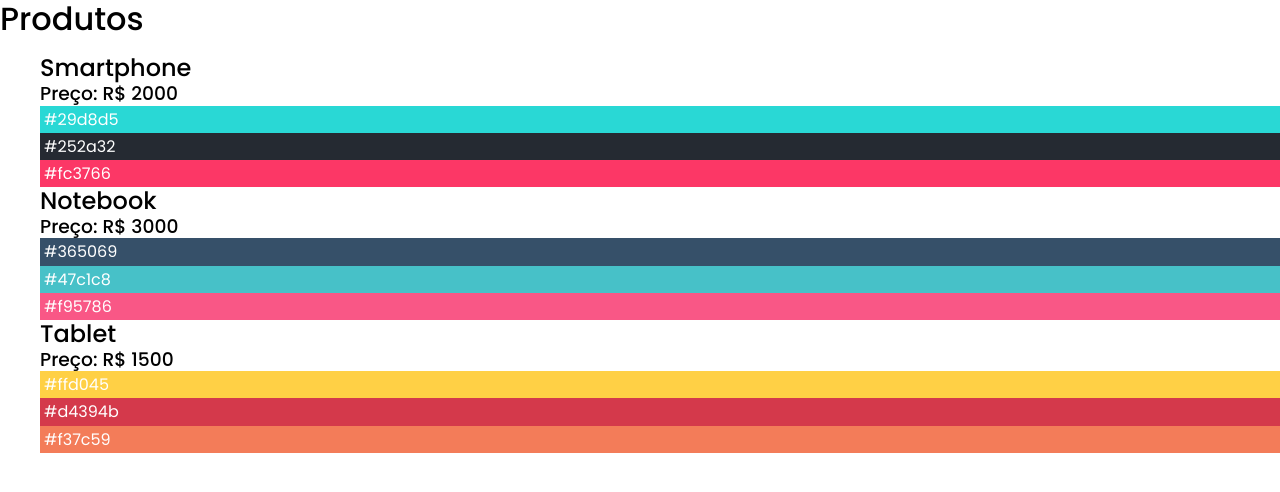
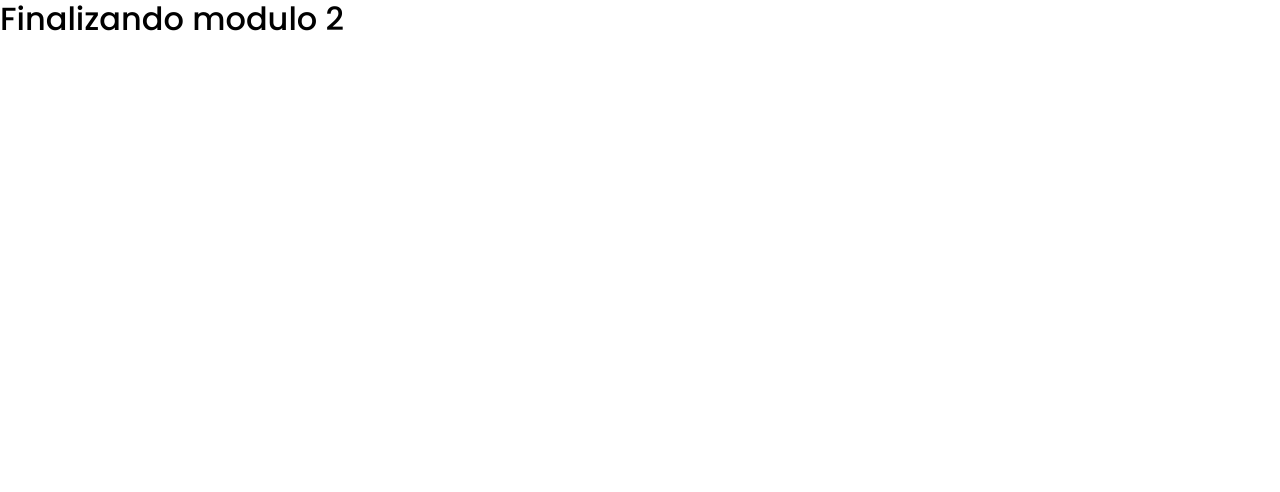
Before and after one commit to pedrodruviaro/origamid-react, a React (Create React App) app: page / in a window 1280 px wide. Shown: the top 492 px of the page. Built offline with nearby package versions, Linux system fonts and the light colour scheme.

Commit message:
finalizando modulo 02

```diff
--- a/src/App.js
+++ b/src/App.js
@@ -1,49 +1,7 @@
-const produtos = [
-    {
-        id: 1,
-        nome: "Smartphone",
-        preco: "R$ 2000",
-        cores: ["#29d8d5", "#252a32", "#fc3766"],
-    },
-    {
-        id: 2,
-        nome: "Notebook",
-        preco: "R$ 3000",
-        cores: ["#365069", "#47c1c8", "#f95786"],
-    },
-    {
-        id: 3,
-        nome: "Tablet",
-        preco: "R$ 1500",
-        cores: ["#ffd045", "#d4394b", "#f37c59"],
-    },
-];
-
 export const App = () => {
     return (
         <>
-            <h1>Produtos</h1>
-            <ul>
-                {produtos.map((produto) => (
-                    <li key={produto.id}>
-                        <h2>{produto.nome}</h2>
-                        <h3>Preço: {produto.preco}</h3>
-                        {produto.cores.map((cor, index) => (
-                            <p
-                                key={index}
-                                style={{
-                                    background: cor,
-                                    display: "block",
-                                    color: "white",
-                                    padding: ".25rem",
-                                }}
-                            >
-                                {cor}
-                            </p>
-                        ))}
-                    </li>
-                ))}
-            </ul>
+            <h1>Finalizando modulo 2</h1>
         </>
     );
 };
```
